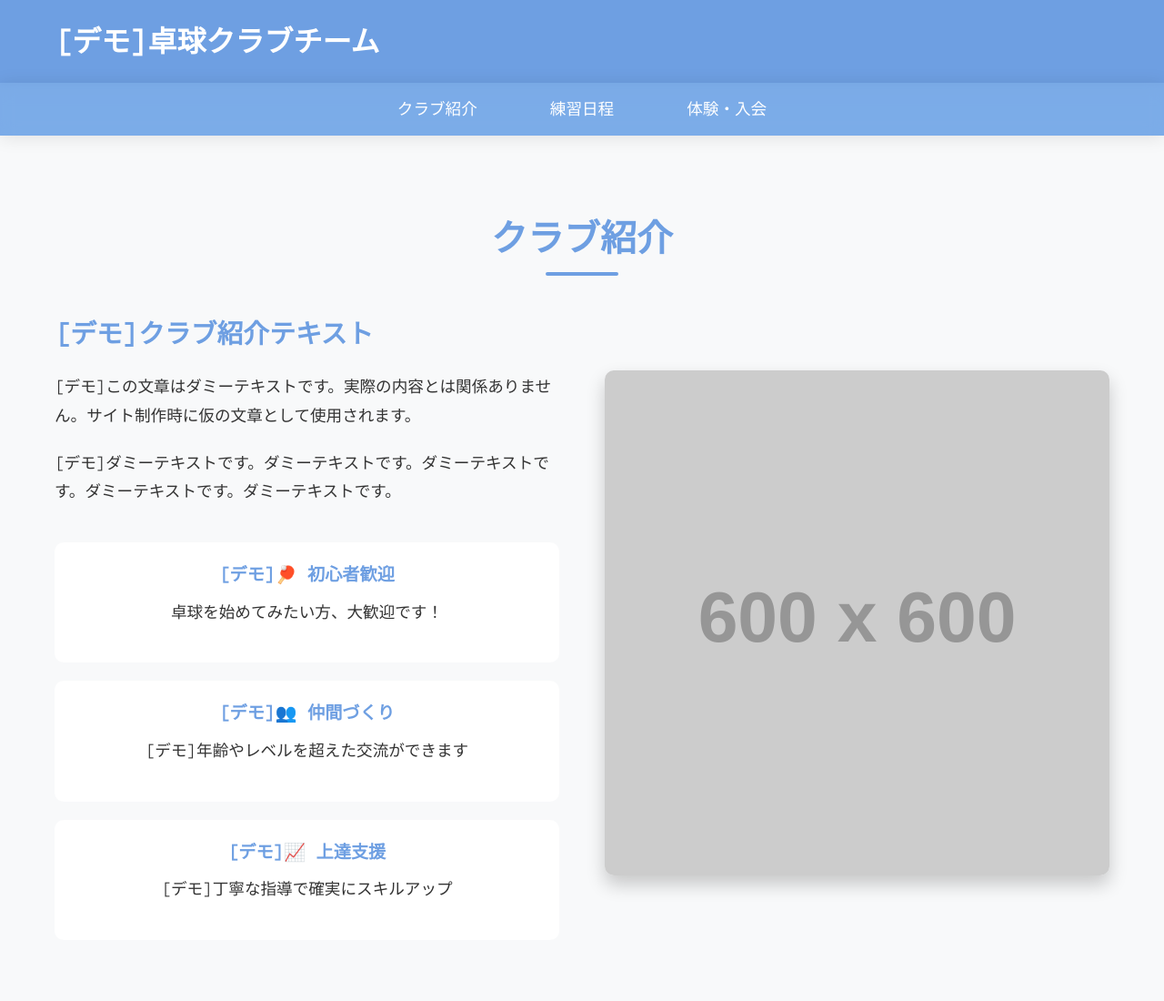
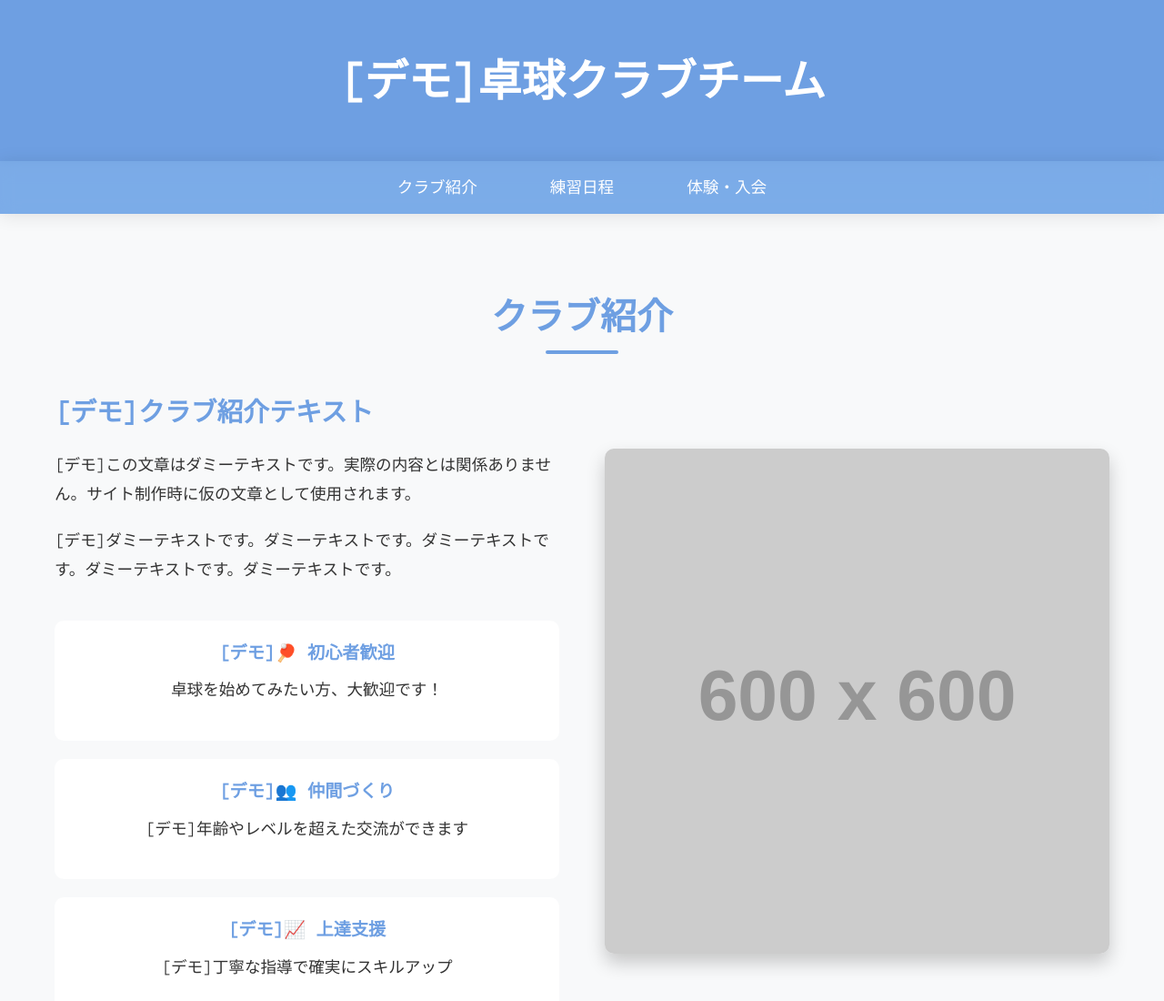
Before and after one commit to MayugeStudio/takkyu-club-website, a plain HTML site: page index.html in a window 1280 px wide. Shown: the top 1100 px of the page at 91% size. Drawn offline with Linux system fonts and the light colour scheme; placeholder pictures from the web are drawn by us; a web font is replaced by a local one.

Commit message:
ヘッダのcssを少し付けた

```diff
--- a/style.css
+++ b/style.css
@@ -43,6 +43,12 @@ header {
   color: #fff;
   padding: 20px 0;
   box-shadow: 0 2px 10px rgba(0,0,0,0.1);
+}
+
+header h1 {
+  font-size: 3rem;
+  text-align: center;
+  padding: 30px 0px;
 }
 
 /* グローバルナビゲーション */
```
